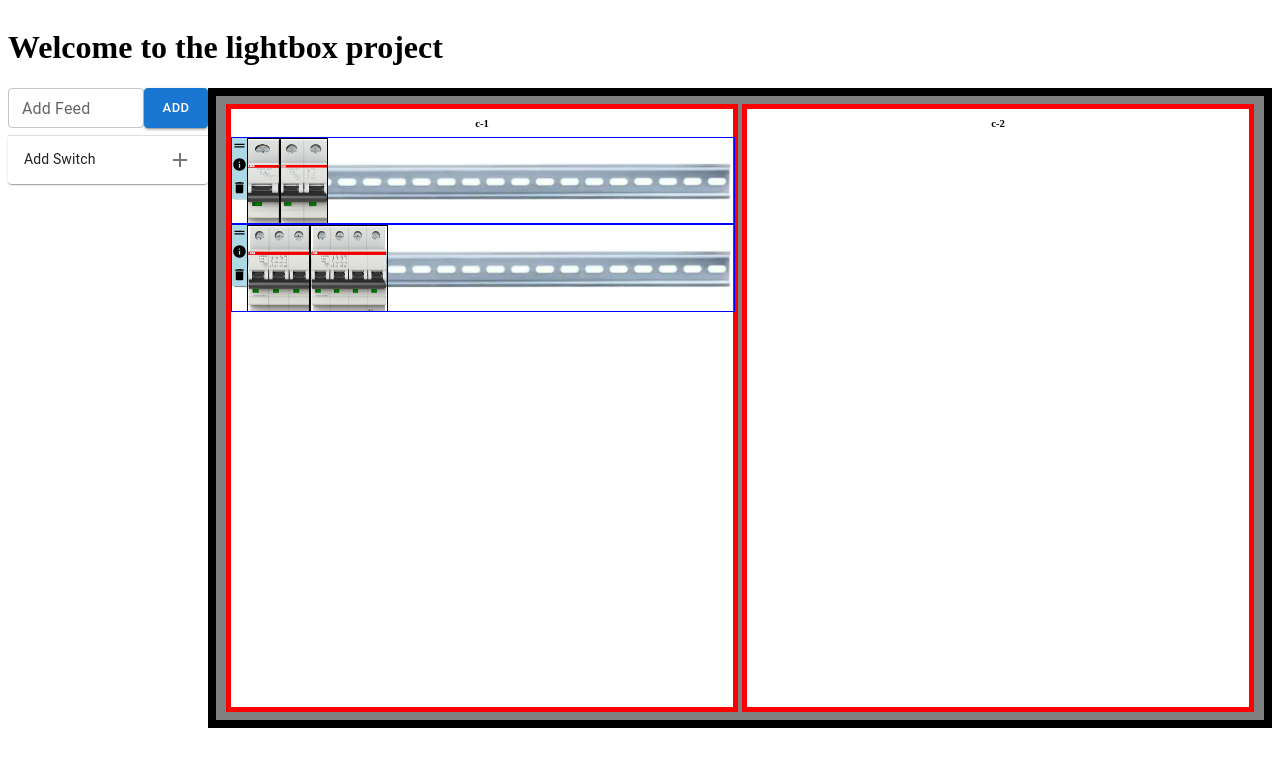
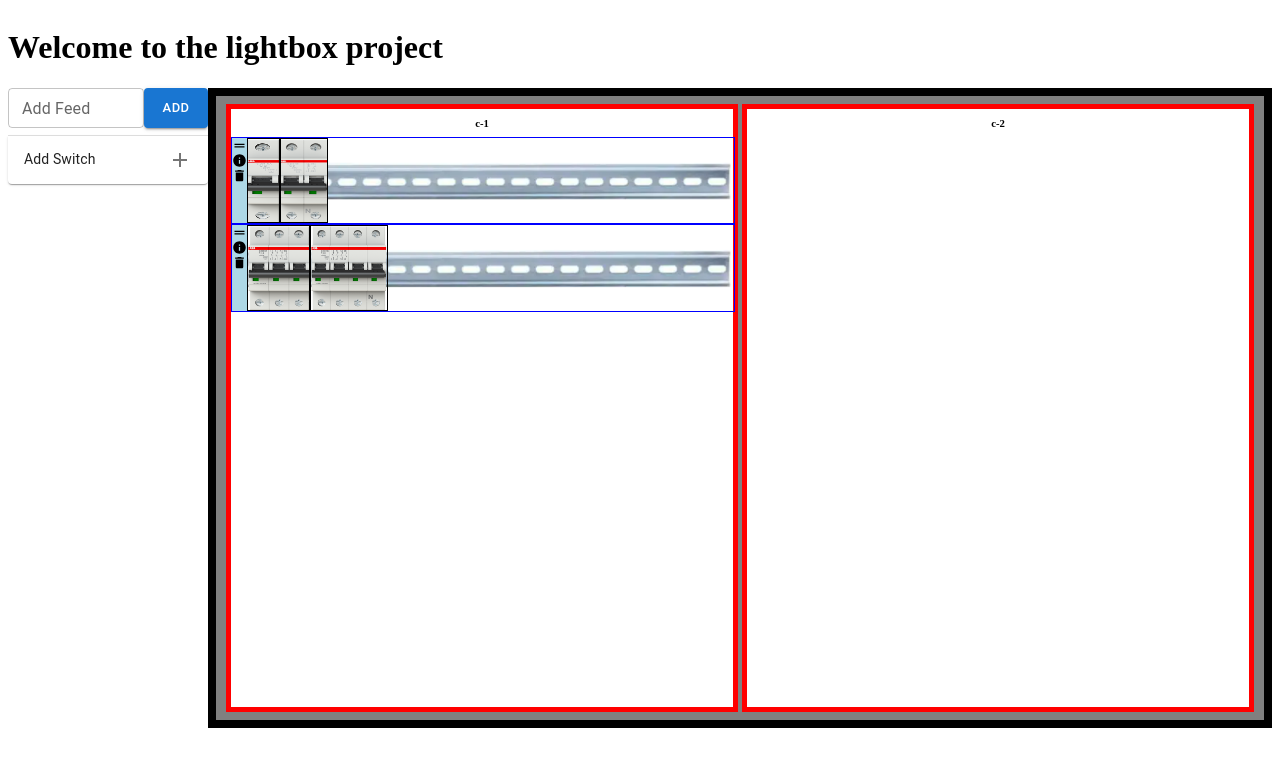
Before and after one commit to ItamarGerasy/lightbox, a React (Create React App) app: page / in a window 1280 px wide. Shown: the top 766 px of the page. Built offline with nearby package versions, Linux system fonts and the light colour scheme.

Commit message:
some css fixes

```diff
--- a/src/components/InfoDragRemove.tsx
+++ b/src/components/InfoDragRemove.tsx
@@ -4,6 +4,7 @@ import { DraggableProvided } from 'react-beautiful-dnd';
 import DeleteIcon from '@mui/icons-material/Delete';
 import DragHandleIcon from '@mui/icons-material/DragHandle';
 import { Info } from './Info'
+import InfoIcon from '@mui/icons-material/Info'
 
 type InfoDragRemoveProps = {
     provided: DraggableProvided;
@@ -18,11 +19,11 @@ export const InfoDragRemove: React.FC<InfoDragRemoveProps> = ({ provided, infoSt
     // };
 
     return (
-        <div style={{backgroundColor: 'lightblue'}}>
-            <div {...provided.dragHandleProps}>
+        <div style={{backgroundColor: 'lightblue', display: 'flex', flexDirection: 'column', height: '100%'}}>
+            <div {...provided.dragHandleProps} style={{display: 'flex'}}>
                 <DragHandleIcon sx={{ fontSize: '15px' }} />
             </div>
-            <Info infoStr={infoStr} />
+            <InfoIcon sx={{ fontSize: '15px' }}/>
             <DeleteIcon sx={{ fontSize: '15px' }} />
         </div>
     );
--- a/src/components/Switch.styles.tsx
+++ b/src/components/Switch.styles.tsx
@@ -27,7 +27,6 @@ export const SwitchStyle = styled.div((props: SwitchStyleProps) => ({
     position: 'relative',
     flexDirection: 'row',
     justifyContent: 'flex-start',
-    height: "100%",
     width: `${15*props.switchSize}px`, // Assuming each SwitchSpot has a width of 50px
     backgroundImage: `url('${getSwitchImg(props.switchSize)}')`, // Set the background image
     backgroundRepeat: "no-repeat",
--- a/src/components/Switch.tsx
+++ b/src/components/Switch.tsx
@@ -54,7 +54,7 @@ export const Switch = (props: SwitchProps) => {
     return  (
         <Draggable draggableId={props.switch.id} index={props.index}>
         {(provided, snapshot) => (
-            <div onClick={handleToggleMenu} ref={menuAnchorRef} style={{margin: 0}}>
+            <div onClick={handleToggleMenu} ref={menuAnchorRef} style={{margin: 0, display:'flex'}}>
                 <SwitchStyle
                 {...provided.draggableProps}
                 {...provided.dragHandleProps}
```
